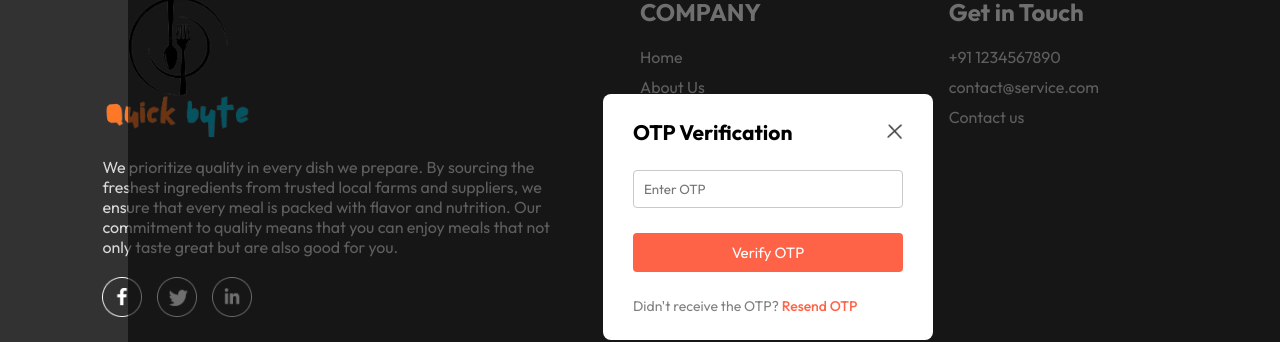
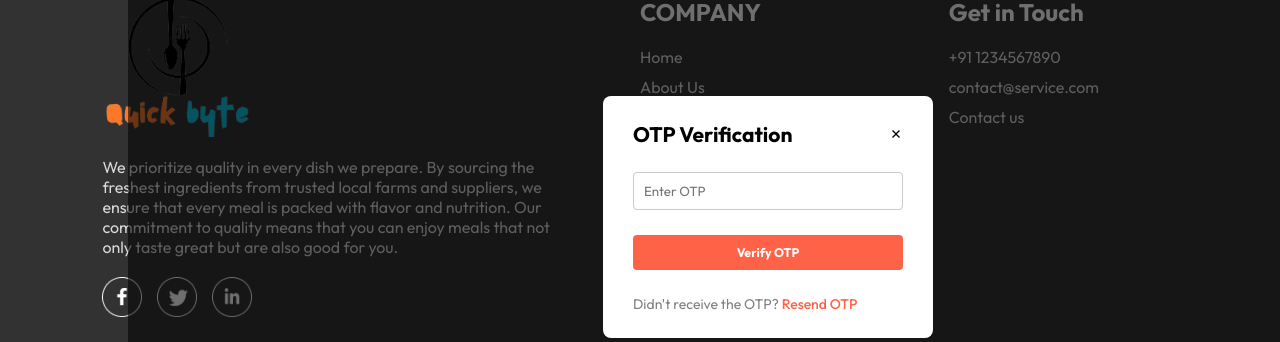
Before and after one commit to harsh8104/Food-Delivery-MERN-Stack, a React (Vite) app in the folder latest/: page /verify-email in a window 1280 px wide. Shown: the part 321-663 px from the top of the page. Built offline with nearby package versions, Linux system fonts and the light colour scheme; no server answers.

Commit message:
Update OTP.jsx

```diff
--- a/latest/src/components/OTP/OTP.jsx
+++ b/latest/src/components/OTP/OTP.jsx
@@ -4,9 +4,11 @@ import { assets } from "../../assets/assets";
 import { StoreContext } from "../../context/StoreContext";
 import axios from "axios";
 import { toast } from "react-toastify";
+import { IoCloseSharp } from "react-icons/io5";
 const OTP = ({ data }) => {
   const [showOTP, setShowOtp] = useState(true);
   const { url, setToken, setAvatar } = useContext(StoreContext);
+  const [loading, setLoading] = useState(false);
   let otp, userOTP;
   let response;
   const onChangeHandler = (e) => {
@@ -34,10 +36,12 @@ const OTP = ({ data }) => {
   }, []);
   const handleSubmit = async (event) => {
     event.preventDefault();
+    setLoading(true);
     if (userOTP == otp) {
       setToken(response.data.token);
       localStorage.setItem("token", response.data.token);
       setAvatar(response.data.avatar);
+      setLoading(false);
       setShowOtp(false);
       localStorage.setItem("avatar", response.data.avatar);
       toast.success("Account Created Successfully");
@@ -57,10 +61,10 @@ const OTP = ({ data }) => {
         <form onSubmit={handleSubmit} className="otp-popup-container">
           <div className="otp-popup-title">
             <h2>OTP Verification</h2>
-            <img
+            <IoCloseSharp
+              height="25px"
+              width="25px"
               onClick={() => setShowOtp(false)}
-              src={assets.cross_icon}
-              alt=""
             />
           </div>
           <div className="otp-popup-inputs">
@@ -72,7 +76,9 @@ const OTP = ({ data }) => {
               required
             />
           </div>
-          <button type="submit">Verify OTP</button>
+          <button type="submit">
+            {loading ? <h5>Processing</h5> : <h5>Verify OTP</h5>}
+          </button>
           <div className="otp-popup-resend">
             <p>
               Didn't receive the OTP? <span>Resend OTP</span>
```
